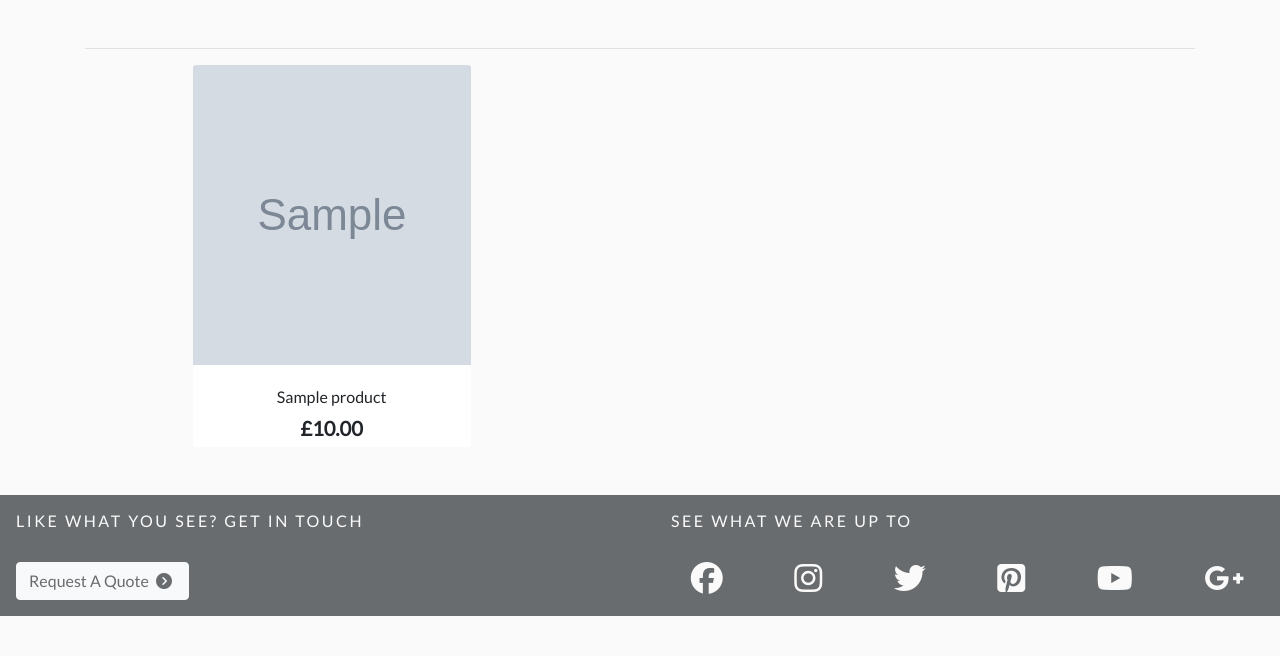
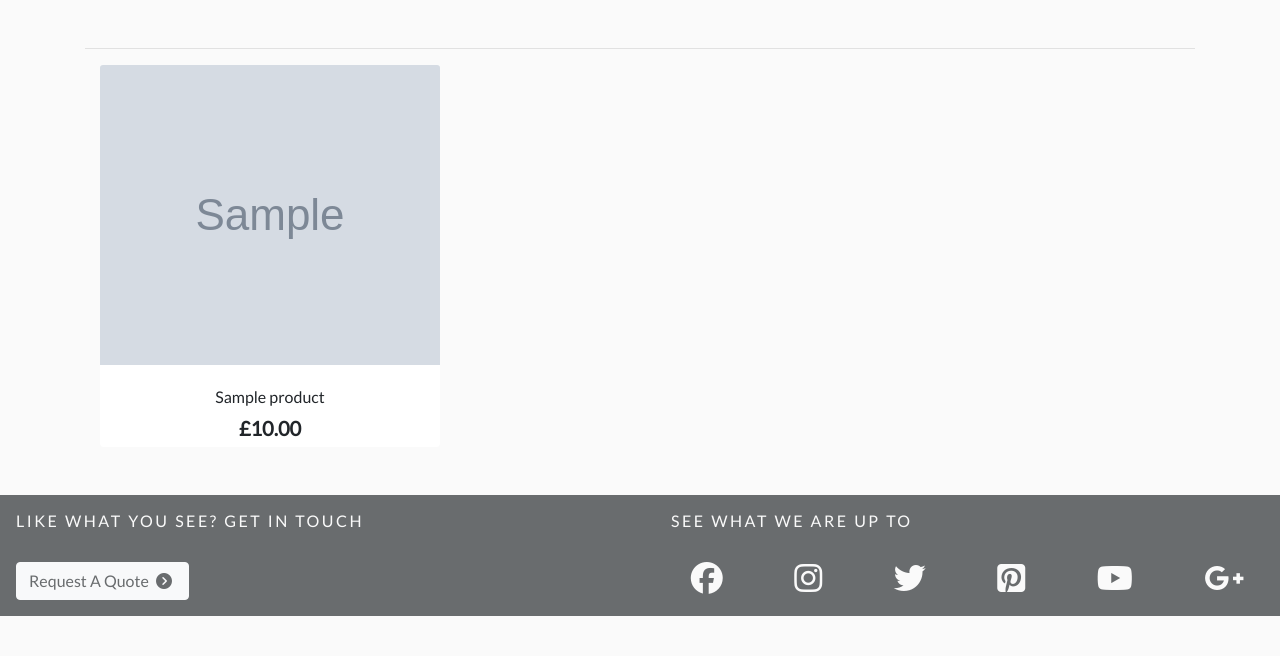
Before and after one commit to Adammcadam/graphic_designsV2, a Django app: page /shop/ in a window 1280 px wide. Shown: the part 144-800 px from the top of the page. Run offline with Django 3.2, Linux system fonts and the light colour scheme; tables that the repository leaves empty hold one stand-in row (values such as "Sample post"); grey boxes marked "Sample" are stand-in pictures; some libraries are stand-ins or nearby versions.

Commit message:
minor changes

```diff
--- a/shop/templates/shop/product.html
+++ b/shop/templates/shop/product.html
@@ -99,6 +99,7 @@
                 </form>
             </div>
         </div>
+        <hr>
     </div>
 {% endblock %}
 
--- a/shop/templates/shop/shop.html
+++ b/shop/templates/shop/shop.html
@@ -14,7 +14,7 @@
         </div>
         <div class="row">
             <div class="col-12 my-auto">
-                <div class="product-container col-10 offset-1">
+                <div class="product-container col-12">
                     <div class="row">
                         {% for product in products %}
                             <div class="col-sm-6 col-md-6 col-lg-4">
```
